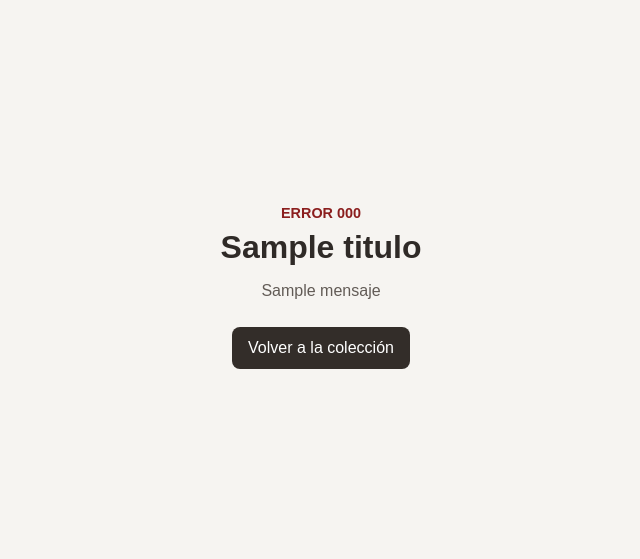
After one commit to nahuelsalda763/Esteloteca, a FastAPI app: template templates/error.html in a window 1280 px wide. The commit adds this page. Shown: the top 559 px of the page, without its empty margins (319-959 px from the left). Run offline with FastAPI, Linux system fonts and the light colour scheme; the template is opened without the code that fills it: most values are stand-ins (such as "Sample title", 1, 10 or a date in 2020).

Commit message:
Manejo visual de errores y notificaciones

```diff
--- a/main.py
+++ b/main.py
@@ -24,6 +24,10 @@ from config import(
     BASE_DIR,
     UPLOAD_DIR,
     UPLOAD_ROOT,
+)
+
+from starlette.exceptions import (
+    HTTPException as StarletteHTTPException,
 )
 
 app = FastAPI(title="Esteloteca")
@@ -55,6 +59,78 @@ app.mount(
 templates = Jinja2Templates(
     directory=str(BASE_DIR / "templates")
 )
+
+@app.exception_handler(StarletteHTTPException)
+async def manejar_error_http(
+    request: Request,
+    exc: StarletteHTTPException,
+):
+    errores = {
+        400: (
+            "Solicitud incorrecta",
+            (
+                "No pudimos procesar la solicitud. "
+                "Revisá los datos e intentá nuevamente."
+            ),
+        ),
+        403: (
+            "Acceso no permitido",
+            (
+                "No tenes permiso para acceder "
+                "a este contenido."
+            ),
+        ),
+        404: (
+            "No encontrado",
+            (
+                "El contenido que estás buscando "
+                "no existe o ya no está disponible."
+            ),
+        ),
+        405: (
+            "Acción no permitida",
+            (
+                "Esta acción no está disponible "
+                "desde esta página."
+            ),
+        ),
+    }
+    titulo, mensaje = errores.get(
+        exc.status_code,
+        (
+            "Ocurrió un problema",
+            str(exc.detail),
+        ),
+    )
+    return templates.TemplateResponse(
+        request = request,
+        name = "error.html",
+        context ={
+            "titulo": titulo,
+            "mensaje": mensaje,
+            "status_code": exc.status_code,
+        },
+        status_code=exc.status_code,
+    )
+
+@app.exception_handler(Exception)
+async def manejar_error_interno(
+    request: Request,
+    exc: Exception,
+):
+    return templates.TemplateResponse(
+        request=request,
+        name="error.html",
+        context={
+            "titulo": "Algo salió mal",
+            "mensaje": (
+                "Ocurrió un error inesperado. "
+                "Intentá nuevamente más tarde."
+            ),
+            "status_code": 500,
+        },
+        status_code=500,
+    )
 
 
 # Crea la tabla si no existe.
@@ -270,7 +346,7 @@ def agregar_perfume(
     )
 
     return RedirectResponse(
-        url="/",
+        url="/?estado=agregado",
         status_code=303,
     )
 
@@ -305,6 +381,7 @@ def mostrar_formulario_edicion(
 
 @app.post("/editar/{perfume_id}")
 def editar_perfume(
+    request: Request,
     perfume_id: int,
     marca: str = Form(...),
     nombre: str = Form(...),
@@ -338,13 +415,29 @@ def editar_perfume(
         and imagen is not None
         and imagen.filename
     ):
-        raise HTTPException(
+        perfume_formulario = {
+            "id": perfume_id,
+            "marca": marca,
+            "nombre": nombre,
+            "concentracion": concentracion,
+            "tamano_ml": tamano_ml,
+            "fragrantica_url": fragrantica_url,
+            "imagen": perfume.imagen,
+        }
+        return templates.TemplateResponse(
+            request=request,
+            name="editar.html",
+            context={
+                "perfume": perfume_formulario,
+                "error":(
+                    "No podés seleccionar una imagen "
+                    "nueva y eliminar la actual "
+                    "al mismo tiempo."
+                ),
+            },
             status_code=400,
-            detail=(
-                "No podés seleccionar una imagen nueva "
-                "y eliminar la imagen al mismo tiempo."
-            ),
         )
+
 
     enlace_normalizado = normalizar_url(
         fragrantica_url
@@ -402,7 +495,10 @@ def editar_perfume(
         )
 
     return RedirectResponse(
-        url=f"/perfume/{perfume_id}",
+        url= (
+            f"/perfume/{perfume_id}"
+            "?estado=editado"
+        ),
         status_code=303,
     )
 
@@ -458,6 +554,6 @@ def procesar_eliminacion( perfume_id : int,):
     eliminar_imagen_local(nombre_imagen)
 
     return RedirectResponse(
-        url = "/",
+        url = "/?estado=eliminado",
         status_code = 303,
     )
--- a/static/css/styles.css
+++ b/static/css/styles.css
@@ -662,3 +662,81 @@ body {
 .offline-contenedor .boton{
     margin-top: 20px;
 }
+
+/* Errores */
+
+.error-contenedor{
+    display: flex;
+    width: min(90%, 520px);
+    min-height: 70vh;
+    margin: 0 auto;
+    padding: 40px 20px;
+    align-items: center;
+    justify-content: center;
+    flex-direction: column;
+    text-align: center;
+}
+
+.error-codigo{
+    margin-bottom: 8px;
+    color: #8b1e1e;
+    font-size: 0.9rem;
+    font-weight: bold;
+    text-transform: uppercase;
+}
+
+.error-contenedor h1{
+    margin: 0 0 12px;
+}
+
+.error-mensaje {
+    margin: 0;
+    color: #625b56;
+    line-height: 1.6;
+}
+
+.error-contenedor .boton {
+    width: auto;
+    margin-top: 24px;
+}
+
+.mensaje-error{
+    margin-bottom: 20px;
+    padding: 14px 16px;
+    background-color: #fff3f3;
+    color: #6f1717;
+    border: 1px solid #d8a4a4;
+    border-radius: 8px;
+    line-height: 1.5;
+}
+
+
+/* notificaciones */
+
+.notificacion {
+    position: fixed;
+    top: 20px;
+    right: 20px;
+    z-index: 1000;
+    width: min(calc(100% - 40%), 360px);
+    padding: 14px 18px;
+    border-radius: 8px;
+}
+
+.notificacion-exito{
+    background-color: #eef6ee;
+    color: #285b2a;
+    border: 1px solid #a9c9aa;
+}
+
+.notificacion-oculta{
+    display: none;
+}
+
+@media (max-width: 550px) {
+    .notificacion {
+        right: 16px;
+        left: 16px;
+        width: auto;
+    }
+}
--- /dev/null
+++ b/static/js/notificaciones.js
@@ -0,0 +1,19 @@
+const notificacion = document.querySelector( ".notificacion");
+if (notificacion) {
+    setTImeout(
+        () => {
+            notificaciones.classList.add("notificacion-coluta");
+        },
+        3500
+    );
+
+    const url = new URL(window.location.href);
+    if (url.searchParams.has("estado")){
+        url.searchParams.delete("estado");
+        window.history.replaceState(
+            {},
+            "",
+            url
+        );
+    }
+}
--- a/templates/base.html
+++ b/templates/base.html
@@ -50,6 +50,31 @@
 
 <body>
 
+    {% set estado = request.query_params.get("estado") %}
+    {% if estado == "agregado" %}
+        <div
+            class="notificacion notificacion-exito"
+            role="status"
+        >
+            Perfume agregado correctamente.
+        </div>
+    {% elif estado == "editado" %}
+        <div
+            class="notificacion notificacion-exito"
+            role="status"
+        >
+            Cambios guardados correctamente.
+        </div>
+    {% elif estado == "eliminado" %}
+        <div
+            class="notificacion notificacion-exito"
+            role="status"
+        >
+            Perfume eliminado correctamente.
+        </div>
+    {% endif %}
+
+
     {% block content %}
     {% endblock %}
 
@@ -59,7 +84,10 @@
         src="/static/js/register-sw.js"
         defer
     ></script>
-
+    <script
+        src="/static/js/notificaciones.js"
+        defer
+    ></script>
 </body>
 
 </html>
--- /dev/null
+++ b/templates/error.html
@@ -0,0 +1,25 @@
+{% extends "base.html" %}
+
+{% block title %}
+    {{ titulo }} | Esteloteca
+{% endblock %}
+{% block content %}
+
+<main class="error-contenedor">
+    <p class="error-codigo">
+        Error {{ status_code }}
+    </p>
+
+    <h1>
+        {{ titulo }}
+    </h1>
+    <p class="error-mensaje">
+        {{ mensaje }}
+    </p>
+    <a class="boton" href="/">
+        Volver a la colección
+    </a>
+
+</main>
+
+{% endblock %}
```
Also changed, not shown: templates/editar.html (+8 -0 lines), CHANGELOG.md.
